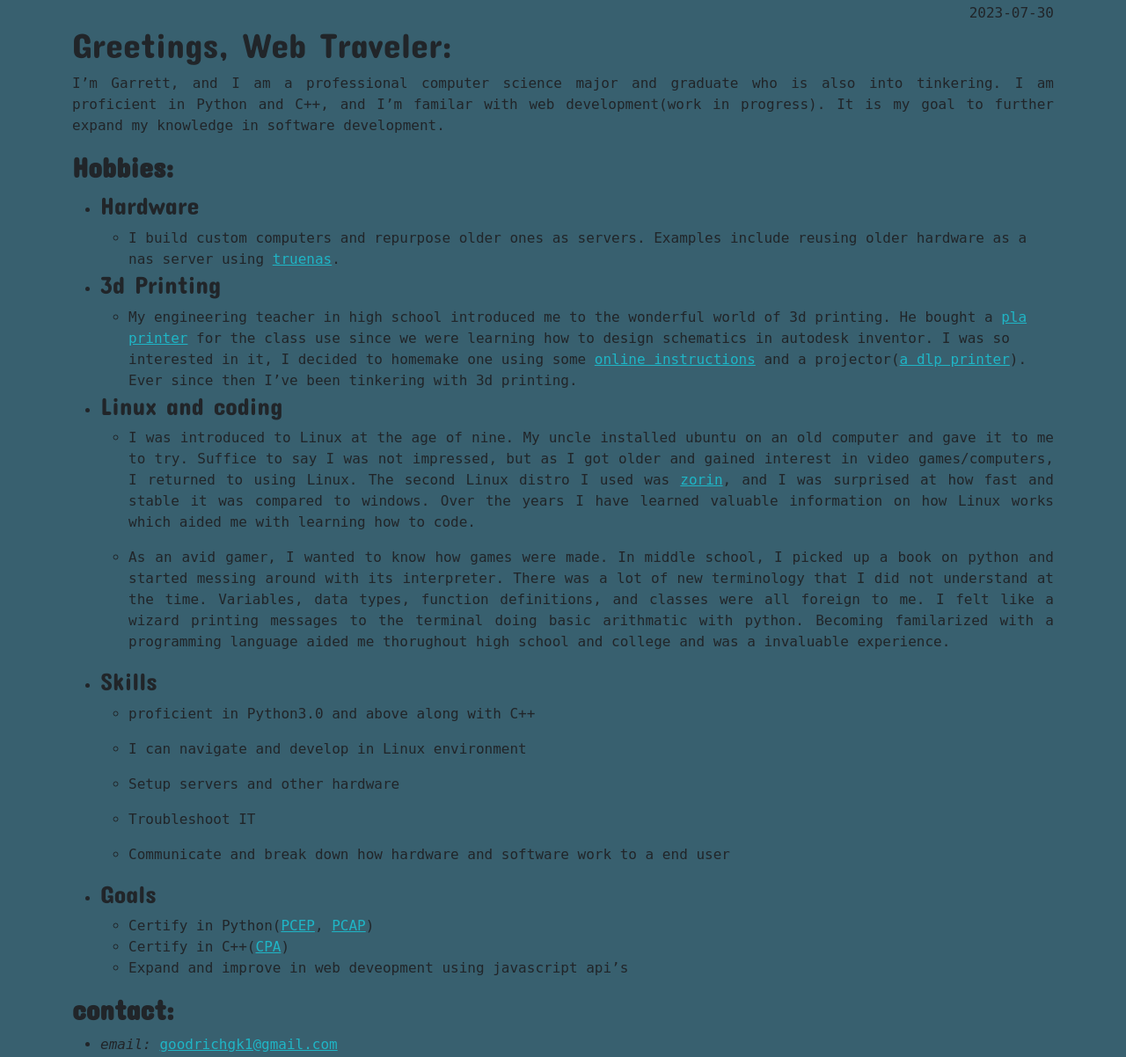
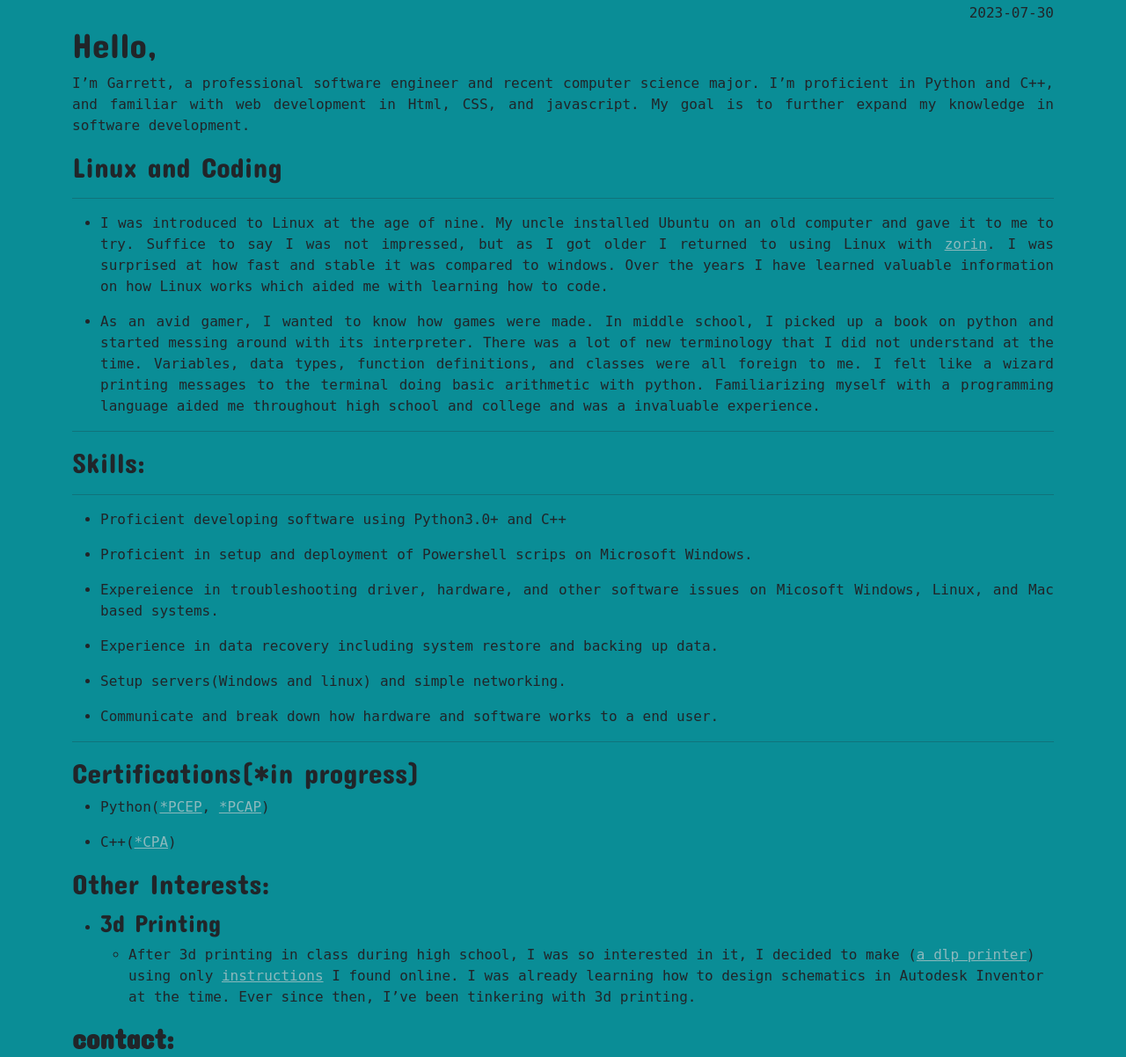
Before and after one commit to GarrettGoodrich/GarrettWebcard.github.io, a plain HTML site: page about/index.html in a window 1280 px wide. Shown: the part 123-1325 px from the top of the page at 88% size. Drawn offline with nearby package versions, Linux system fonts and the light colour scheme.

Commit message:
new look, new about

```diff
--- a/about/index.html
+++ b/about/index.html
@@ -78,63 +78,59 @@
                 <h1><a href="https://garrettgoodrich.github.io/GarrettWebcard.github.io/about/">About</a></h1>
                 <span class="post-date">2023-07-30 </span>
                 <div class="post-content">
-                    <h1 id="greetings-web-traveler">Greetings, Web Traveler:</h1>
-<p>I&rsquo;m Garrett, and I am a professional computer science major and graduate who is also into tinkering. I am proficient in Python and C++, and I&rsquo;m familar with web development(work in progress). It is my goal to further expand my knowledge in software development.</p>
-<h2 id="hobbies"><strong>Hobbies:</strong></h2>
+                    <h1 id="hello">Hello,</h1>
+<p>I&rsquo;m Garrett, a professional software engineer and recent computer science major. I’m proficient
+in Python and C++, and familiar with web development in Html, CSS, and javascript. My goal is
+to further expand my knowledge in software development.</p>
+<h2 id="linux-and-coding">Linux and Coding</h2>
+<hr>
 <ul>
 <li>
-<h3 id="hardware">Hardware</h3>
+<p>I was introduced to Linux at the age of nine. My uncle installed Ubuntu on an old computer and gave it to me to try. Suffice to say I was not impressed, but as I got older I returned to using Linux with <a href="https://zorin.com/os/">zorin</a>. I was surprised at how fast and stable it was compared to windows. Over the years I have learned valuable information on how Linux works which aided me with learning how to code.</p>
+</li>
+<li>
+<p>As an avid gamer, I wanted to know how games were made. In middle school, I picked up a book on python and started messing around with its interpreter. There was a lot of new terminology that I did not understand at the time. Variables, data types, function definitions, and classes were all foreign to me. I felt like a wizard printing messages to the terminal doing basic arithmetic with python. Familiarizing myself with a programming language aided me throughout high school and college and was a invaluable experience.</p>
+</li>
+</ul>
+<hr>
+<h2 id="skills">Skills:</h2>
+<hr>
 <ul>
-<li>I build custom computers and repurpose older ones as servers. Examples include reusing older hardware as a nas server using <a href="https://www.truenas.com/">truenas</a>.</li>
+<li>
+<p>Proficient developing software using Python3.0+ and C++</p>
+</li>
+<li>
+<p>Proficient in setup and deployment of Powershell scrips on Microsoft Windows.</p>
+</li>
+<li>
+<p>Expereience in troubleshooting driver, hardware, and other software issues on Micosoft Windows, Linux, and Mac based systems.</p>
+</li>
+<li>
+<p>Experience in data recovery including system restore and backing up data.</p>
+</li>
+<li>
+<p>Setup servers(Windows and linux) and simple networking.</p>
+</li>
+<li>
+<p>Communicate and break down how hardware and software works to a end user.</p>
+</li>
 </ul>
+<hr>
+<h2 id="certificationsin-progress">Certifications(*in progress)</h2>
+<ul>
+<li>
+<p>Python(<a href="https://pythoninstitute.org/pcep">*PCEP</a>, <a href="https://pythoninstitute.org/pcap">*PCAP</a>)</p>
 </li>
+<li>
+<p>C++(<a href="https://cppinstitute.org/cpa-c-certified-associate-programmer-certification">*CPA</a>)</p>
+</li>
+</ul>
+<h2 id="other-interests">Other Interests:</h2>
+<ul>
 <li>
 <h3 id="3d-printing">3d Printing</h3>
 <ul>
-<li>My engineering teacher in high school introduced me to the wonderful world of 3d printing. He bought a <a href="https://www.simplify3d.com/resources/materials-guide/pla/">pla printer</a> for the class use since we were learning how to design schematics in autodesk inventor. I was so interested in it, I decided to homemake one using some <a href="https://www.instructables.com/Chimera-60-DLP-resin-3d-printer/">online instructions</a> and a projector(<a href="https://markforged.com/resources/learn/3d-printing-basics/3d-printing-processes/what-is-digital-light-processing-dlp">a dlp printer</a>). Ever since then I&rsquo;ve been tinkering with 3d printing.</li>
-</ul>
-</li>
-<li>
-<h3 id="linux-and-coding">Linux and coding</h3>
-<ul>
-<li>
-<p>I was introduced to Linux at the age of nine. My uncle installed ubuntu on an old computer and gave it to me to try. Suffice to say I was not impressed, but as I got older and gained interest in video games/computers, I returned to using Linux. The second Linux distro I used was <a href="https://zorin.com/os/">zorin</a>, and I was surprised at how fast and stable it was compared to windows. Over the years I have learned valuable information on how Linux works which aided me with learning how to code.</p>
-</li>
-<li>
-<p>As an avid gamer, I wanted to know how games were made. In middle school, I picked up a book on python and started messing around with its interpreter. There was a lot of new terminology that I did not understand at the time. Variables, data types, function definitions, and classes were all foreign to me. I felt like a wizard printing messages to the terminal doing basic arithmatic with python. Becoming familarized with a programming language aided me thorughout high school and college and was a invaluable experience.</p>
-</li>
-</ul>
-</li>
-<li>
-<h3 id="skills">Skills</h3>
-<ul>
-<li>
-<p>proficient in Python3.0 and above along with C++</p>
-</li>
-<li>
-<p>I can navigate and develop in Linux environment</p>
-</li>
-<li>
-<p>Setup servers and other hardware</p>
-</li>
-<li>
-<p>Troubleshoot IT</p>
-</li>
-<li>
-<p>Communicate and break down how hardware and software work to a end user</p>
-</li>
-</ul>
-</li>
-<li>
-<h3 id="goals">Goals</h3>
-<ul>
-<li>Certify in Python(<a href="https://pythoninstitute.org/pcep">PCEP</a>, <a href="https://pythoninstitute.org/pcap">PCAP</a>)</li>
-</ul>
-<ul>
-<li>Certify in C++(<a href="https://cppinstitute.org/cpa-c-certified-associate-programmer-certification">CPA</a>)</li>
-</ul>
-<ul>
-<li>Expand and improve in web deveopment using javascript api&rsquo;s</li>
+<li>After 3d printing in class during high school, I was so interested in it, I decided to make (<a href="https://markforged.com/resources/learn/3d-printing-basics/3d-printing-processes/what-is-digital-light-processing-dlp">a dlp printer</a>) using only <a href="https://www.instructables.com/Chimera-60-DLP-resin-3d-printer/">instructions</a> I found online. I was already learning how to design schematics in Autodesk Inventor at the time. Ever since then, I&rsquo;ve been tinkering with 3d printing.</li>
 </ul>
 </li>
 </ul>
--- a/css/nix.css
+++ b/css/nix.css
@@ -10,7 +10,7 @@ html {
 /* change the font characterisitcs on the body*/
 body {
 
-	background-color: #38606f;
+	background-color: #0a8d96;
 	height: 100%;
 	font-family: 'JetBrains_Mono', 'monospace';
 }
@@ -32,11 +32,11 @@ img {
 }
 
 a {
-    color: rgb(31, 181, 198);
+    color: rgb(141, 185, 189);
 }
 
 a:hover {
-    color: #0a8d96;
+    color: #bbebef;
 }
 
 
@@ -90,7 +90,7 @@ h1,h2,h3,h4,h5,h6 {
 
 i {
 	margin: 10px 20px 10px 20px;
-	color: #0a8d96;
+	color: #9cdde1;
 }
 
 .post-link {
--- a/index.xml
+++ b/index.xml
@@ -12,8 +12,8 @@
       <pubDate>Sun, 30 Jul 2023 00:00:00 +0000</pubDate>
 
       <guid>https://garrettgoodrich.github.io/GarrettWebcard.github.io/about/</guid>
-      <description>Greetings, Web Traveler: I&amp;rsquo;m Garrett, and I am a professional computer science major and graduate who is also into tinkering. I am proficient in Python and C++, and I&amp;rsquo;m familar with web development(work in progress). It is my goal to further expand my knowledge in software development.
-Hobbies:   Hardware  I build custom computers and repurpose older ones as servers. Examples include reusing older hardware as a nas server using truenas.</description>
+      <description>Hello, I&amp;rsquo;m Garrett, a professional software engineer and recent computer science major. I’m proficient in Python and C++, and familiar with web development in Html, CSS, and javascript. My goal is to further expand my knowledge in software development.
+Linux and Coding    I was introduced to Linux at the age of nine. My uncle installed Ubuntu on an old computer and gave it to me to try. Suffice to say I was not impressed, but as I got older I returned to using Linux with zorin.</description>
     </item>
 
   </channel>
```
